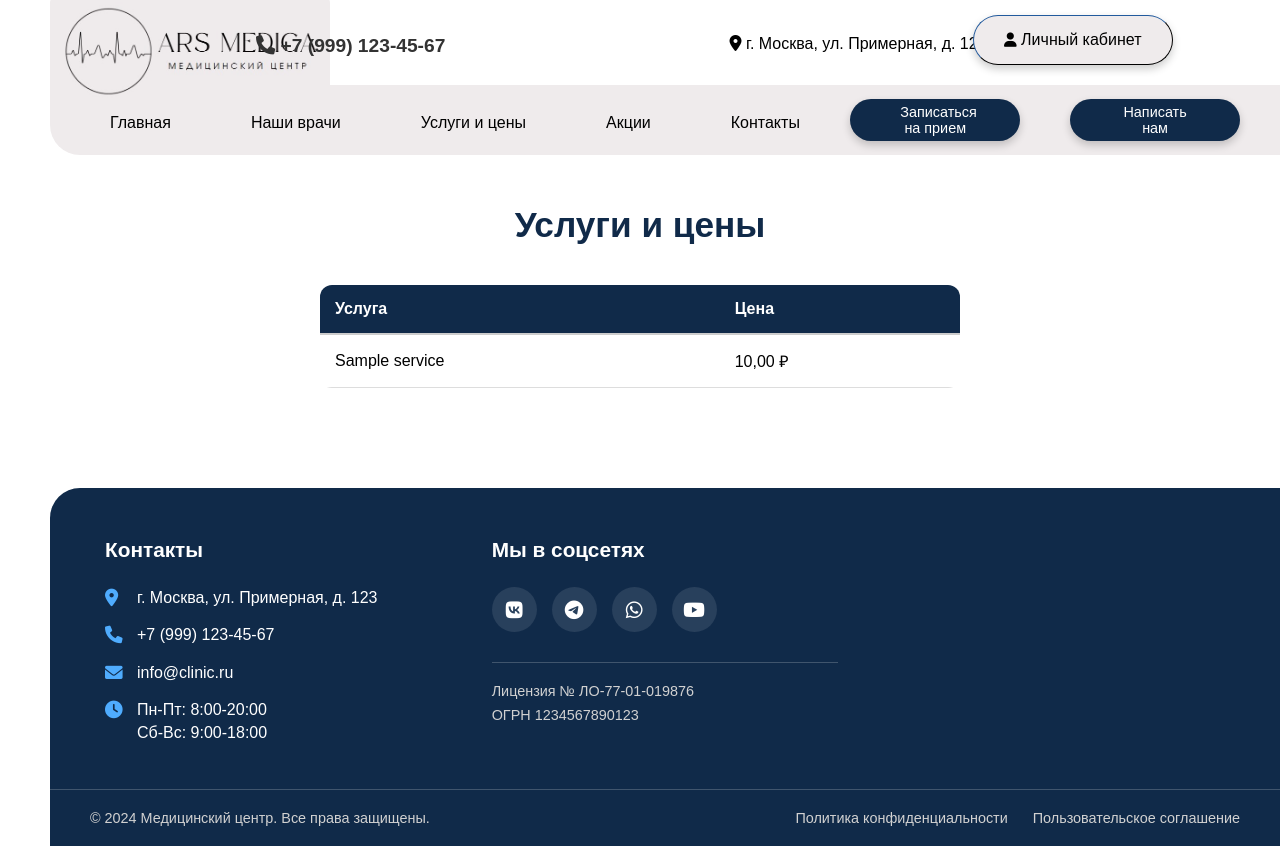
After one commit to Banshee0802/ArsMed, a Django app: page /services/ in a window 1280 px wide. The commit adds this page. Run offline with Django 5.2, Linux system fonts and the light colour scheme; tables that the repository leaves empty hold one stand-in row (values such as "Sample post"); some web fonts are replaced.

Commit message:
добавление таблицы с услугами и ценами, создан шаблон и стили

```diff
--- a/core/admin.py
+++ b/core/admin.py
@@ -1,7 +1,10 @@
 from django.contrib import admin
-from .models import HeroCard, SmallCard, SquareCard, Doctor
+from .models import (HeroCard, SmallCard, SquareCard,
+                     Doctor, Services
+                     )
 
 admin.site.register(HeroCard)
 admin.site.register(SmallCard)
 admin.site.register(SquareCard)
 admin.site.register(Doctor)
+admin.site.register(Services)
--- a/core/models.py
+++ b/core/models.py
@@ -91,3 +91,11 @@ class Doctor(models.Model):
                 num += 1
             self.slug = slug
         super().save(*args, **kwargs)
+
+
+class Services(models.Model):
+    title = models.CharField(max_length=250, verbose_name="Название услуги")
+    price = models.DecimalField(max_digits=10, decimal_places=2, verbose_name="Стоимость")
+
+    def __str__(self):
+        return self.title
--- a/core/static/core/css/style.css
+++ b/core/static/core/css/style.css
@@ -381,7 +381,7 @@ body {
   border: 1px solid #fff;
 }
 
-/* эффект при наведении */
+/* Эффекты при наведении */
 .square-card a:hover {
   background-color: #ffffff81;
   color: #ffffff;
@@ -389,8 +389,6 @@ body {
   transform: translateY(-2px);
 }
 
-
-/* Эффекты при наведении */
 .square-card:hover {
     transform: translateY(-8px);
     box-shadow: 0 12px 30px rgba(0, 0, 0, 0.15);
@@ -424,13 +422,13 @@ body {
 /* Адаптивность для мобильных устройств */
 @media (max-width: 1024px) {
     .square-cards-container {
-        grid-template-columns: repeat(2, 1fr); /* 2 колонки на планшетах */
+        grid-template-columns: repeat(2, 1fr);
     }
 }
 
 @media (max-width: 768px) {
     .square-cards-container {
-        grid-template-columns: 1fr; /* 1 колонка на мобильных */
+        grid-template-columns: 1fr;
     }
 
     .square-cards-section {
@@ -439,7 +437,7 @@ body {
     }
 }
 
-/* Фоновые изображения с оверлеями для каждой карточки */
+/* Оверлеи для каждой карточки */
 .square-card:nth-child(1)::before {
     background: linear-gradient(135deg, rgba(16, 42, 73, 0.8) 0%, rgba(32, 82, 147, 0.8) 100%), center/cover;
 }
@@ -460,7 +458,6 @@ body {
 }
 
 
-/* Белый текст для всех карточек с фоном */
 .square-card h3 {
     font-family: 'Evolventa', Arial, sans-serif;
     font-size: 1.4rem;
@@ -586,8 +583,6 @@ body {
 }
 
 .footer-bottom-container {
-    max-width: 1200px;
-    margin: 0 auto;
     padding: 0 40px;
     display: flex;
     justify-content: space-between;
@@ -617,6 +612,10 @@ body {
     color: #4facfe;
 }
 
+.main-content {
+    margin-bottom: 100px;
+}
+
 @media (max-width: 768px) {
     .footer {
         margin-left: 20px;
--- /dev/null
+++ b/core/static/navbar/services_list.css
@@ -0,0 +1,56 @@
+.section-title {
+    margin-top: 50px;
+    color: #102a49;
+    font-size: 2.2rem;
+}
+
+.services-section {
+    margin: 50px;
+    font-family: 'Evolventa', Arial, sans-serif;
+    color: #102a49;
+}
+
+.services-section h2 {
+    text-align: center;
+    margin-bottom: 30px;
+    font-size: 2rem;
+}
+
+/* Таблица услуг */
+.services-table {
+    width: 50%;
+    border-collapse: separate;
+    border-spacing: 0;
+    overflow: hidden;
+    border-radius: 12px;
+    margin-left: 25%;
+}
+
+.services-table th,
+.services-table td {
+    padding: 15px;
+    text-align: left;
+    border-bottom: 1px solid #ddd;
+}
+
+.services-table th {
+    background-color: #102a49;
+    color: white;
+    border-bottom: 2px solid #ccc;
+}
+
+.services-table tr:hover {
+    background-color: #f1f1f1;
+}
+
+/* Адаптив для маленьких экранов */
+@media (max-width: 768px) {
+    .services-section {
+        margin: 20px;
+    }
+
+    .services-table th,
+    .services-table td {
+        padding: 10px;
+    }
+}
--- a/core/templates/core/base.html
+++ b/core/templates/core/base.html
@@ -48,7 +48,7 @@
                     <a href="{% url 'doctors_list' %}" class="nav-link">Наши врачи</a>
                 </li>
                 <li class="nav-item">
-                    <a href="#" class="nav-link">Услуги и цены</a>
+                    <a href="{% url 'services_list' %}" class="nav-link">Услуги и цены</a>
                 </li>
                 <li class="nav-item">
                     <a href="#" class="nav-link">Акции</a>
@@ -63,9 +63,9 @@
             </div>
         </div>
     </nav>
-
+    <div class="main-content">
     {% block content %}{% endblock content %}
-
+    </div>
     <!-- Футер -->
     <footer class="footer">
         <div class="footer-container">
--- /dev/null
+++ b/core/templates/navbar/services_list.html
@@ -0,0 +1,30 @@
+{% extends "core/base.html" %}
+{% load static %}
+
+{% block extra_css %}
+<link rel="stylesheet" href="{% static 'navbar/services_list.css' %}">
+{% endblock extra_css %}
+
+{% block content %}
+    <h3 class="section-title">Услуги и цены</h3>
+        <table class="services-table">
+            <thead>
+                <tr>
+                    <th>Услуга</th>
+                    <th>Цена</th>
+                </tr>
+            </thead>
+            <tbody>
+                {% for service in services %}
+                <tr>
+                    <td>{{ service.title }}</td>
+                    <td>{{ service.price }} ₽</td>
+                </tr>
+                {% empty %}
+                <tr>
+                    <td colspan="2" style="text-align: center;">Пока нет услуг для отображения.</td>
+                </tr>
+                {% endfor %}
+            </tbody>
+        </table>
+{% endblock %}
--- a/core/urls.py
+++ b/core/urls.py
@@ -1,10 +1,12 @@
 from django.urls import path
 from .views import (
-    HomeView, SquareCardDetailView, DoctorsListView
+    HomeView, SquareCardDetailView, DoctorsListView,
+    ServicesListView
 )
 
 urlpatterns = [
     path('', HomeView.as_view(), name="home"),
     path('info-card/<slug:slug>/', SquareCardDetailView.as_view(), name='square_card_detail'),
     path('doctors/', DoctorsListView.as_view(), name='doctors_list'),
+    path('services/', ServicesListView.as_view(), name='services_list'),
 ]
--- a/core/views.py
+++ b/core/views.py
@@ -1,7 +1,7 @@
 from django.shortcuts import render
 from django.shortcuts import get_object_or_404
 from django.views.generic import TemplateView, ListView, DetailView
-from .models import HeroCard, SmallCard, SquareCard, Doctor
+from .models import HeroCard, SmallCard, SquareCard, Doctor, Services
 
 
 class HomeView(TemplateView):
@@ -33,3 +33,12 @@ class DoctorsListView(ListView):
 
     def get_queryset(self):
         return Doctor.objects.all()
+
+
+class ServicesListView(ListView):
+    model = Services
+    template_name = "navbar/services_list.html"
+    context_object_name = "services"
+
+    def get_queryset(self):
+        return Services.objects.all()
```
Also changed, not shown: core/migrations/0007_services.py (added).
